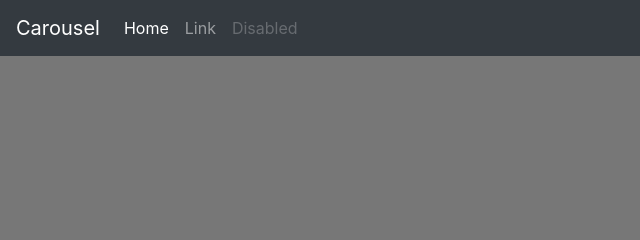
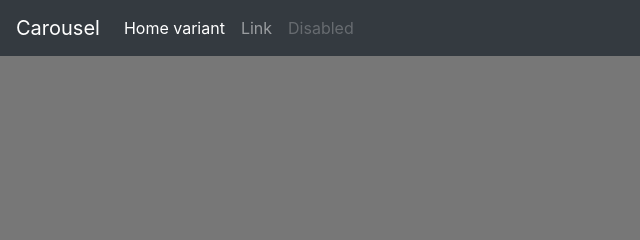
Before and after one commit to Mmartos13/gitpractica, a plain HTML site: page index.html in a window 1280 px wide. Shown: the top 240 px of the page, 0-640 px from the left. Drawn offline with nearby package versions, Linux system fonts and the light colour scheme.

Commit message:
Modificacion  fichero index

```diff
--- a/index.html
+++ b/index.html
@@ -42,7 +42,7 @@
     <div class="collapse navbar-collapse" id="navbarCollapse">
       <ul class="navbar-nav mr-auto">
         <li class="nav-item active">
-          <a class="nav-link" href="#">Home <span class="sr-only">(current)</span></a>
+          <a class="nav-link" href="#">Home variant <span class="sr-only">(current)</span></a>
         </li>
         <li class="nav-item">
           <a class="nav-link" href="#">Link</a>
```
